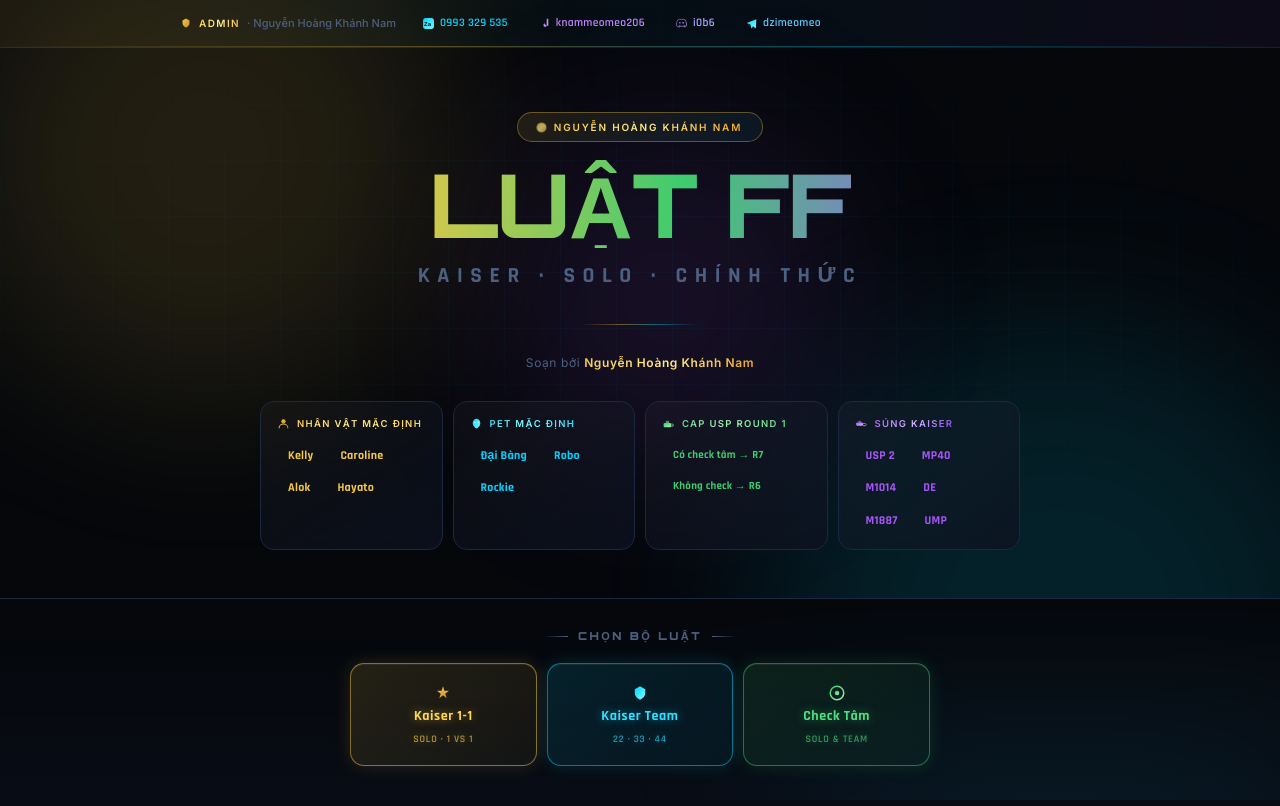
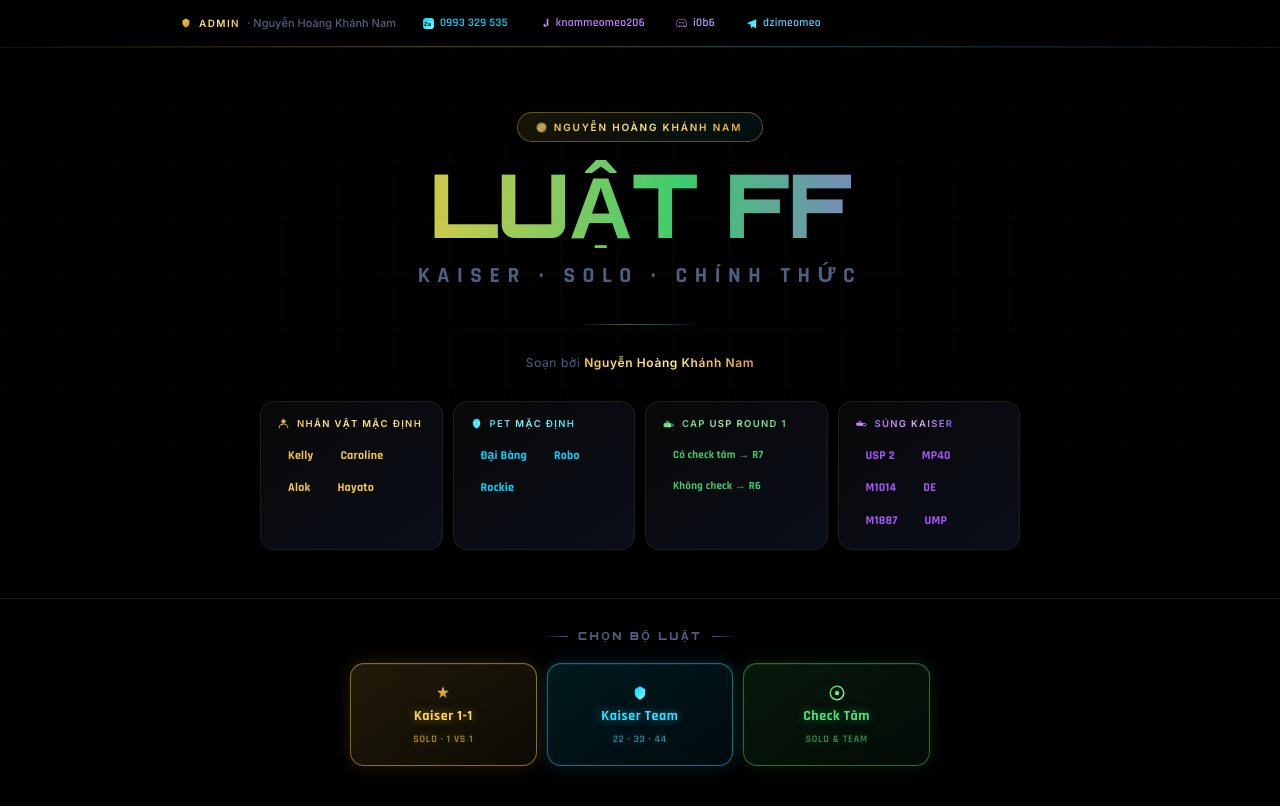
Before and after one commit to ngquanghuy206/luatkaiser2026, a plain HTML site: page index.html in a window 1280 px wide. Drawn offline with Linux system fonts and the light colour scheme.

Commit message:
Add files via upload

```diff
--- a/index.html
+++ b/index.html
@@ -9,8 +9,6 @@
 <body>
 
 <!-- AMBIENT ORBS -->
-<div class="orb-wrap">
-  <div class="orb orb-1"></div>
   <div class="orb orb-2"></div>
   <div class="orb orb-3"></div>
 </div>
--- a/style.css
+++ b/style.css
@@ -3,12 +3,12 @@
 *, *::before, *::after { box-sizing: border-box; margin: 0; padding: 0; }
 
 :root {
-  --bg:      #05070b;
-  --surface: #090c14;
-  --card:    #0d1220;
-  --card2:   #101828;
-  --border:  #1c2840;
-  --border2: #253350;
+  --bg:      #000000;
+  --surface: #000000;
+  --card:    #0d0d0d;
+  --card2:   #111111;
+  --border:  #1e1e1e;
+  --border2: #2a2a2a;
   --text:    #c8d8ee;
   --muted:   #4e6080;
   --white:   #ffffff;
@@ -91,31 +91,11 @@
 .gt-red    { background: var(--g-red);    -webkit-background-clip:text; -webkit-text-fill-color:transparent; background-clip:text; }
 
 /* ══════════════════════════════
-   AMBIENT BACKGROUND ORBS
-══════════════════════════════ */
-.orb-wrap {
-  position: fixed; inset: 0; pointer-events: none; overflow: hidden; z-index: 0;
-}
-.orb {
-  position: absolute; border-radius: 50%; filter: blur(90px); opacity: .12;
-}
-.orb-1 { width: 500px; height: 500px; background: #f5c842; top: -120px; left: -80px; animation: orbFloat1 18s ease-in-out infinite; }
-.orb-2 { width: 600px; height: 600px; background: #00d4ff; bottom: -150px; right: -100px; animation: orbFloat2 22s ease-in-out infinite; }
-.orb-3 { width: 350px; height: 350px; background: #a855f7; top: 40%; left: 50%; animation: orbFloat3 15s ease-in-out infinite; }
-
-@keyframes orbFloat1 { 0%,100%{transform:translate(0,0);} 50%{transform:translate(60px,40px);} }
-@keyframes orbFloat2 { 0%,100%{transform:translate(0,0);} 50%{transform:translate(-50px,-60px);} }
-@keyframes orbFloat3 { 0%,100%{transform:translate(-50%,-50%);} 50%{transform:translate(-50%,-50%) translate(40px,-30px);} }
-
-/* ══════════════════════════════
    ADMIN BAR
 ══════════════════════════════ */
 .admin-bar {
   position: relative; z-index: 10;
-  background: linear-gradient(90deg,
-    rgba(245,200,66,.06) 0%,
-    rgba(0,212,255,.04) 50%,
-    rgba(168,85,247,.06) 100%);
+  background: rgba(0,0,0,.95);
   border-bottom: 1px solid rgba(255,255,255,.07);
   padding: 9px 20px;
 }
@@ -286,7 +266,7 @@
 ══════════════════════════════ */
 .topnav {
   position: sticky; top: 0; z-index: 100;
-  background: rgba(5,7,11,.95);
+  background: rgba(0,0,0,.97);
   backdrop-filter: blur(20px) saturate(160%);
   border-bottom: 1px solid var(--border);
   padding: 10px 14px;
@@ -591,7 +571,7 @@
 ══════════════════════════════ */
 .choose-section {
   position: relative; z-index: 1;
-  background: linear-gradient(180deg, var(--bg) 0%, rgba(13,18,32,.5) 100%);
+  background: #000000;
   border-top: 1px solid var(--border);
   padding: 28px 16px 40px;
 }
```
Also changed, not shown: checktam.html (+0 -3 lines), kaiser.html (+0 -3 lines), solo.html (+0 -3 lines).
